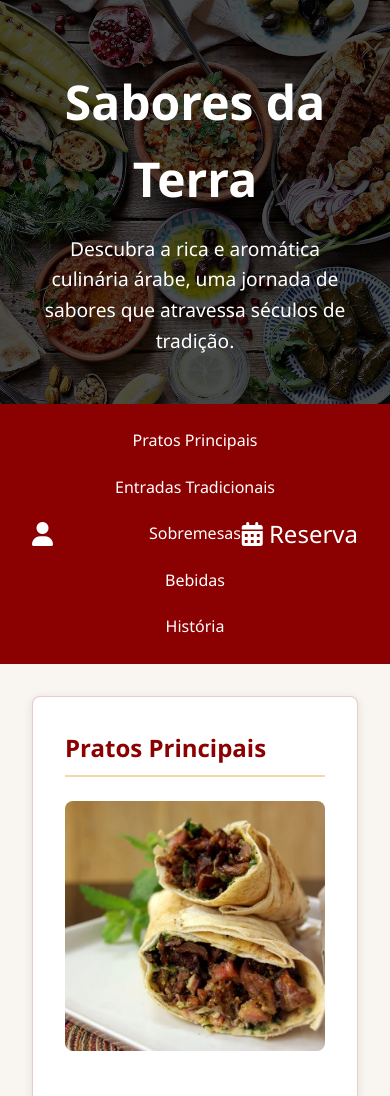
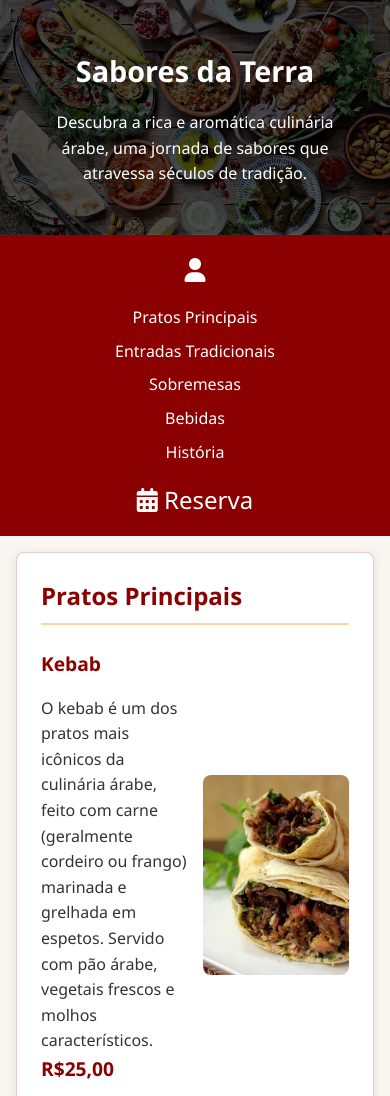
Before and after one commit to GuilhermeJaraujo15/Comida-rabe, a plain HTML site: page index.html in a window 390 px wide. Shown: the top 1096 px of the page. Drawn offline with Linux system fonts and the light colour scheme.

Commit message:
Restaurante Comida Árabe

```diff
--- a/index.html
+++ b/index.html
@@ -7,6 +7,7 @@
     <title>Sabores do Oriente - Culinária Árabe</title>
     <link rel="stylesheet" href="style.css">
     <link rel="stylesheet" href="https://cdnjs.cloudflare.com/ajax/libs/font-awesome/6.0.0-beta3/css/all.min.css">
+    <meta name="viewport" content="width=device-width, initial-scale=1.0, viewport-fit=cover">
 </head>
 
 <body>
--- a/reserva.css
+++ b/reserva.css
@@ -190,18 +190,110 @@ footer {
 }
 
 
+/* ========== RESPONSIVIDADE ========== */
+@media (max-width: 992px) {
+    header h1 {
+        font-size: 2rem;
+    }
+
+    header p {
+        font-size: 1rem;
+    }
+
+    .form-reserva {
+        margin: 1.5rem auto;
+    }
+}
+
 @media (max-width: 768px) {
+    /* Header */
+    header {
+        padding: 1.5rem 1rem;
+    }
+
+    /* Navegação */
+    nav {
+        padding: 0.75rem;
+    }
+
+    .user-icon {
+        left: 1rem;
+        font-size: 1.2rem;
+    }
+
+    /* Formulário */
     .form-reserva {
+        padding: 1.25rem;
+        width: 95%;
+    }
+
+    .form-group input,
+    .form-group select,
+    .form-group textarea {
+        padding: 0.65rem;
+    }
+
+    /* Range slider */
+    .range-labels span {
+        font-size: 0.75rem;
+    }
+
+    #range-value {
+        font-size: 0.9rem;
+    }
+}
+
+@media (max-width: 480px) {
+    /* Header */
+    header h1 {
+        font-size: 1.6rem;
+    }
+
+    /* Formulário */
+    .form-group {
+        margin-bottom: 1.25rem;
+    }
+
+    .form-group label {
+        font-size: 0.9rem;
+    }
+
+    /* Range slider */
+    .range-wrapper {
+        gap: 0.5rem;
+    }
+
+    input[type="range"] {
+        height: 6px;
+    }
+
+    input[type="range"]::-webkit-slider-thumb {
+        width: 16px;
+        height: 16px;
+    }
+
+    /* Rodapé */
+    footer {
         padding: 1.5rem;
     }
+}
 
-    .range-container {
-        flex-direction: column;
+/* Melhorias para inputs em mobile */
+@media (max-width: 768px) {
+    input[type="date"],
+    input[type="time"],
+    input[type="tel"] {
+        font-size: 0.9rem;
     }
 
-    .range-labels {
-        flex-direction: column;
-        align-items: center;
-        gap: 0.3rem;
+    select {
+        font-size: 0.9rem;
     }
 }
+
+/* Evitar zoom em inputs em iOS */
+@media (max-width: 480px) {
+    input, select, textarea {
+        font-size: 16px !important;
+    }
+}
--- a/style.css
+++ b/style.css
@@ -260,40 +260,107 @@ footer {
 }
 
 
+@media (max-width: 992px) {
+    header h1 {
+        font-size: 2.5rem;
+    }
+
+    header p {
+        font-size: 1.1rem;
+        padding: 0 1rem;
+    }
+}
+
 @media (max-width: 768px) {
+    /* Header */
+    header {
+        padding: 3rem 1rem 1rem;
+    }
 
-    .prato,
-    .prato:nth-child(even) {
+    header h1 {
+        font-size: 2.2rem;
+    }
+
+    /* Navegação */
+    nav {
         flex-direction: column;
+        padding: 0.5rem;
+        position: relative;
+    }
+
+    .user-icon, .reserve-icon {
+        position: static;
+        transform: none;
+        margin: 0.5rem 0;
+        text-align: center;
+    }
+
+    nav ul {
+        flex-direction: column;
+        gap: 0.5rem;
+        padding: 0.5rem 0;
+    }
+
+    nav li {
+        margin: 0;
+        text-align: center;
+    }
+
+    /* Conteúdo */
+    .container {
+        padding: 1rem;
+    }
+
+    section {
+        padding: 1.5rem;
+    }
+
+    .prato {
+        gap: 1rem;
+    }
+
+    .prato-img {
+        min-height: 200px;
+    }
+}
+
+@media (max-width: 480px) {
+    /* Header */
+    header h1 {
+        font-size: 1.8rem;
+    }
+
+    header p {
+        font-size: 1rem;
+    }
+
+    /* Cards de pratos */
+    .prato-desc {
+        padding: 0;
+    }
+
+    .prato h3, .bebida h3 {
+        font-size: 1.2rem;
+    }
+
+    /* Bebidas */
+    .bebidas-container {
+        grid-template-columns: 1fr;
+    }
+
+    /* Seção de história */
+    #historia p {
+        text-align: justify;
+    }
+}
+
+/* Melhorias para tablets na horizontal */
+@media (max-width: 992px) and (orientation: landscape) {
+    .prato {
+        flex-direction: column !important;
     }
 
     .prato-img {
         width: 100%;
-        margin-bottom: 1rem;
-    }
-
-    nav ul {
-        flex-direction: column;
-        align-items: center;
-        gap: 0.5rem;
-    }
-
-    nav li {
-        margin: 0.5rem 0;
-    }
-
-    .bebidas-container {
-        grid-template-columns: 1fr;
-    }
-
-    @media (max-width: 480px) {
-        nav ul {
-            flex-direction: column;
-            gap: 0.3rem;
-        }
-
-        h1 {
-            font-size: 2.2rem;
-        }
     }
 }
```
Also changed, not shown: formulário.html (+1 -0 lines), reserva.html (+2 -0 lines).
